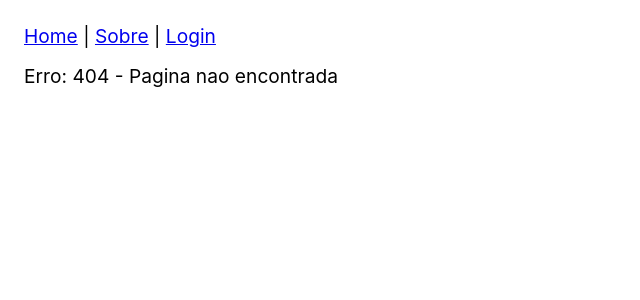
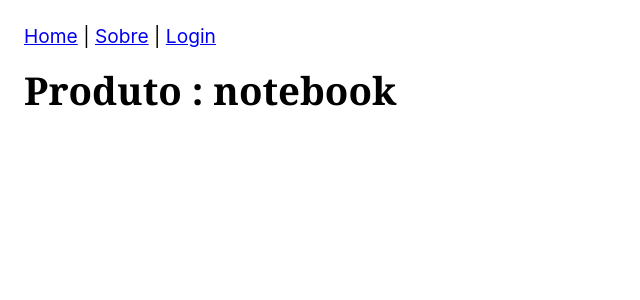
Before and after one commit to ocesar9/React, a React (Create React App) app in the folder ambiente-do-curso/appreact/: page /produto/notebook in a window 1280 px wide. Before the commit this address had no page. Shown: the top 300 px of the page, without its empty margins (0-640 px from the left). Built offline with nearby package versions, Linux system fonts and the light colour scheme.

Commit message:
useParams

```diff
--- a/ambiente-do-curso/appreact/src/App.js
+++ b/ambiente-do-curso/appreact/src/App.js
@@ -4,6 +4,7 @@
 import Home from './Home'
 import Login from './Login'
 import NaoEncontrada from './NaoEncontrada'
+import Produto from './Produto'
 import Sobre from './Sobre'
 
 const App = () => {
@@ -14,6 +15,7 @@
         <Route path='/' element={<Home/>}/>
         <Route path='sobre' element={<Sobre/>}/>
         <Route path='login' element={<Login/>}/>
+        <Route path='produto/:id' element={<Produto/>}/>
         <Route path='*' element={<NaoEncontrada/>}/>
       </Routes>
     </BrowserRouter>
--- a/ambiente-do-curso/appreact/src/Header.js
+++ b/ambiente-do-curso/appreact/src/Header.js
@@ -1,8 +1,14 @@
 import React from 'react';
-import { NavLink } from 'react-router-dom';
+import { NavLink,useLocation } from 'react-router-dom';
 import './Header.css';
 
 const Header = () => {
+  const location = useLocation();
+
+  React.useEffect(() => {
+    console.log('mudou a rota!')
+  },[location])
+
   return (
     <nav>
       <NavLink to="/" end>
--- a/ambiente-do-curso/appreact/src/Home.js
+++ b/ambiente-do-curso/appreact/src/Home.js
@@ -1,10 +1,13 @@
 import React from 'react'
+import { Link } from 'react-router-dom'
 
 const Home = () => {
   return (
     <div>
       <h1>Home</h1>
       <p>Essa e a home</p>
+      <Link to="produto/notebook">Notebook</Link>
+      <Link to="produto/smartphone">Smartphone</Link>
     </div>
   )
 }
--- /dev/null
+++ b/ambiente-do-curso/appreact/src/Produto.js
@@ -0,0 +1,14 @@
+import React from 'react'
+import { useParams,useLocation } from 'react-router-dom'
+
+const Produto = () => {
+  const params = useParams();
+
+  return (
+    <div>
+      <h1>Produto : {params.id}</h1>
+    </div>
+  )
+}
+
+export default Produto
```
